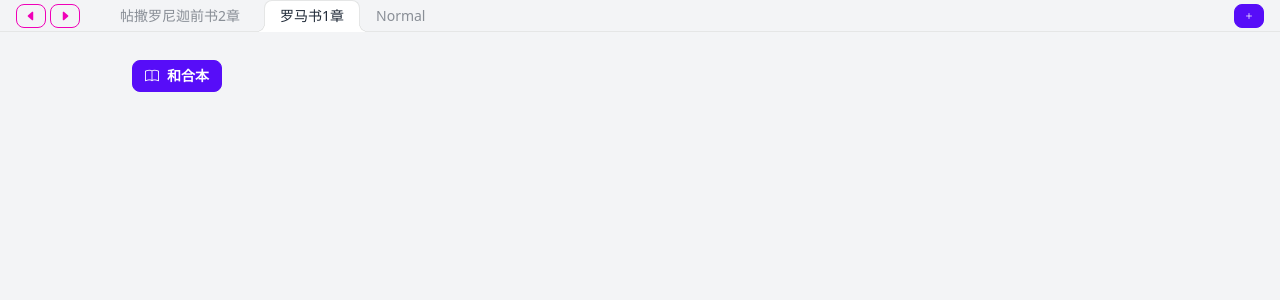
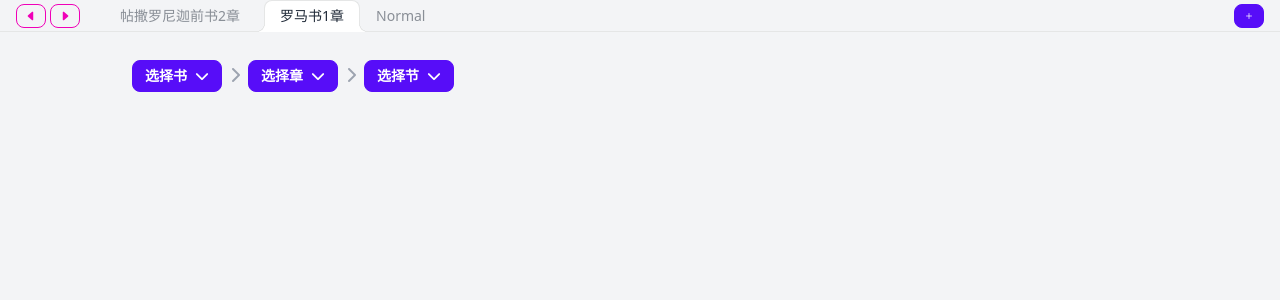
Before and after one commit to mattwhatsup/bible-study-tool-app-tauri, a React (Vite) app: page / in a window 1280 px wide. Shown: the top 300 px of the page. Built offline with nearby package versions, Linux system fonts and the light colour scheme.

Commit message:
bible selector

```diff
--- a/src/App.tsx
+++ b/src/App.tsx
@@ -1,5 +1,9 @@
 import { FunctionComponent } from 'react'
+import BibleSelector from './components-ui/BibleSelector/BibleSelector'
+import BookDropDown from './components-ui/BibleSelector/BookDropDown'
 import BookPopupSelector from './components-ui/BibleSelector/BookPopupSelector'
+import ChapterDropDown from './components-ui/BibleSelector/ChapterDropDown'
+import VerseDropDown from './components-ui/BibleSelector/VerseDropDown'
 import Tabs from './components-ui/Tabs'
 import VersionDropDown from './components-ui/VersionDropDown'
 interface AppProps {}
@@ -10,7 +14,8 @@ const App: FunctionComponent<AppProps> = () => {
       <Tabs />
       <div className=" tw-h-6"></div>
       <div className=" tw-absolute tw-left-32 ">
-        <VersionDropDown />
+        {/* <VersionDropDown /> */}
+        <BibleSelector />
       </div>
       {/* <BookPopupSelector /> */}
     </div>
--- /dev/null
+++ b/src/components-ui/BibleSelector/BibleSelector.tsx
@@ -0,0 +1,21 @@
+import { FunctionComponent } from 'react'
+import BookDropDown from './BookDropDown'
+import ChapterDropDown from './ChapterDropDown'
+import VerseDropDown from './VerseDropDown'
+import './BibleSelector.css'
+
+interface BibleSelectorProps {}
+
+const BibleSelector: FunctionComponent<BibleSelectorProps> = () => {
+  return (
+    <>
+      <BookDropDown />
+      <i className=" tw-text-gray-400 tw-mx-1 fa-solid fa-chevron-right"></i>
+      <ChapterDropDown />
+      <i className=" tw-text-gray-400 tw-mx-1 fa-solid fa-chevron-right"></i>
+      <VerseDropDown />
+    </>
+  )
+}
+
+export default BibleSelector
--- /dev/null
+++ b/src/components-ui/BibleSelector/BookDropDown.tsx
@@ -0,0 +1,19 @@
+import { FunctionComponent } from 'react'
+import BookPopupSelector from './BookPopupSelector'
+
+interface BookDropDownProps {}
+
+const BookDropDown: FunctionComponent<BookDropDownProps> = () => {
+  return (
+    <div className="tw-dropdown tw-dropdown-bottom tw-dropdown-start">
+      <label tabIndex={0} className="tw-btn tw-m-1 tw-btn-sm tw-btn-primary">
+        <span className="tw-mr-2">选择书</span>
+        <i className="fa-solid fa-chevron-down"></i>
+      </label>
+
+      <BookPopupSelector className="dropdown-menu tw-dropdown-content tw-block !tw-top-[120%] tw-shadow-lg tw-border-gray-200" />
+    </div>
+  )
+}
+
+export default BookDropDown
--- a/src/components-ui/BibleSelector/BookPopupSelector.tsx
+++ b/src/components-ui/BibleSelector/BookPopupSelector.tsx
@@ -1,14 +1,21 @@
-import { FunctionComponent } from 'react'
+import { FunctionComponent, HTMLAttributes } from 'react'
 import BookList from './BookList'
 import ChapterList from './ChapterList'
 import VerseList from './VerseList'
 import './BibleSelector.css'
 
-interface BookPopupSelectorProps {}
+interface BookPopupSelectorProps extends HTMLAttributes<HTMLDivElement> {}
 
-const BookPopupSelector: FunctionComponent<BookPopupSelectorProps> = () => {
+const BookPopupSelector: FunctionComponent<BookPopupSelectorProps> = ({
+  className,
+}) => {
   return (
-    <div className=" pop lt tw-bg-white tw-border tw-shadow-lg tw-p-2 tw-flex tw-w-[42rem] tw-relative tw-rounded-md">
+    <div
+      className={
+        ' pop lt tw-bg-white tw-p-2 tw-flex tw-w-[42rem] tw-relative tw-rounded-md ' +
+        className
+      }
+    >
       <button className=" tw-absolute tw-right-2 tw-top-1">
         <i className="fa-solid fa-rectangle-xmark"></i>
       </button>
--- /dev/null
+++ b/src/components-ui/BibleSelector/ChapterDropDown.tsx
@@ -0,0 +1,19 @@
+import { FunctionComponent } from 'react'
+import ChapterPopupSelector from './ChapterPopupSelector'
+
+interface ChapterDropDownProps {}
+
+const ChapterDropDown: FunctionComponent<ChapterDropDownProps> = () => {
+  return (
+    <div className="tw-dropdown tw-dropdown-bottom tw-dropdown-start">
+      <label tabIndex={0} className="tw-btn tw-m-1 tw-btn-sm tw-btn-primary">
+        <span className="tw-mr-2">选择章</span>
+        <i className="fa-solid fa-chevron-down"></i>
+      </label>
+
+      <ChapterPopupSelector className="dropdown-menu tw-dropdown-content tw-block !tw-top-[120%] tw-shadow-lg tw-border-gray-200" />
+    </div>
+  )
+}
+
+export default ChapterDropDown
--- a/src/components-ui/BibleSelector/ChapterPopupSelector.tsx
+++ b/src/components-ui/BibleSelector/ChapterPopupSelector.tsx
@@ -1,15 +1,20 @@
-import { FunctionComponent } from 'react'
+import { FunctionComponent, HTMLAttributes } from 'react'
 import ChapterList from './ChapterList'
 import VerseList from './VerseList'
 import './BibleSelector.css'
 
-interface ChapterPopupSelectorProps {}
+interface ChapterPopupSelectorProps extends HTMLAttributes<HTMLDivElement> {}
 
-const ChapterPopupSelector: FunctionComponent<
-  ChapterPopupSelectorProps
-> = () => {
+const ChapterPopupSelector: FunctionComponent<ChapterPopupSelectorProps> = ({
+  className,
+}) => {
   return (
-    <div className="pop lt tw-bg-white tw-border tw-shadow-lg tw-p-2 tw-flex tw-w-[26rem] tw-relative">
+    <div
+      className={
+        'pop lt tw-bg-white tw-p-2 tw-flex tw-w-[26rem] tw-relative tw-rounded-md ' +
+        className
+      }
+    >
       <button className=" tw-absolute tw-right-2 tw-top-1">
         <i className="fa-solid fa-rectangle-xmark"></i>
       </button>
--- /dev/null
+++ b/src/components-ui/BibleSelector/VerseDropDown.tsx
@@ -0,0 +1,19 @@
+import { FunctionComponent } from 'react'
+import VersePopupSelector from './VersePopupSelector'
+
+interface VerseDropDownProps {}
+
+const VerseDropDown: FunctionComponent<VerseDropDownProps> = () => {
+  return (
+    <div className="tw-dropdown tw-dropdown-bottom tw-dropdown-start">
+      <label tabIndex={0} className="tw-btn tw-m-1 tw-btn-sm tw-btn-primary">
+        <span className="tw-mr-2">选择节</span>
+        <i className="fa-solid fa-chevron-down"></i>
+      </label>
+
+      <VersePopupSelector className="dropdown-menu tw-dropdown-content tw-block !tw-top-[120%] tw-shadow-lg tw-border-gray-200" />
+    </div>
+  )
+}
+
+export default VerseDropDown
--- /dev/null
+++ b/src/components-ui/BibleSelector/VersePopupSelector.tsx
@@ -0,0 +1,24 @@
+import { FunctionComponent, HTMLAttributes } from 'react'
+import VerseList from './VerseList'
+
+interface VersePopupSelectorProps extends HTMLAttributes<HTMLDivElement> {}
+
+const VersePopupSelector: FunctionComponent<VersePopupSelectorProps> = ({
+  className,
+}) => {
+  return (
+    <div
+      className={
+        'pop lt tw-bg-white tw-p-2 tw-flex tw-w-[13rem] tw-relative tw-rounded-md ' +
+        className
+      }
+    >
+      <button className=" tw-absolute tw-right-2 tw-top-1">
+        <i className="fa-solid fa-rectangle-xmark"></i>
+      </button>
+      <VerseList className="tw-flex-1 tw-ml-2" />
+    </div>
+  )
+}
+
+export default VersePopupSelector
--- a/src/components-ui/VersionDropDown.tsx
+++ b/src/components-ui/VersionDropDown.tsx
@@ -6,7 +6,7 @@ const VersionDropDown: FunctionComponent<VersionDropDownProps> = () => {
   return (
     <div className="tw-dropdown tw-dropdown-bottom tw-dropdown-end">
       <label tabIndex={0} className="tw-btn tw-m-1 tw-btn-sm tw-btn-primary">
-        <i className="bi bi-book"></i>
+        <i className="fa-solid fa-book-bible"></i>
         <span className="tw-ml-2">和合本</span>
       </label>
       <ul
```
